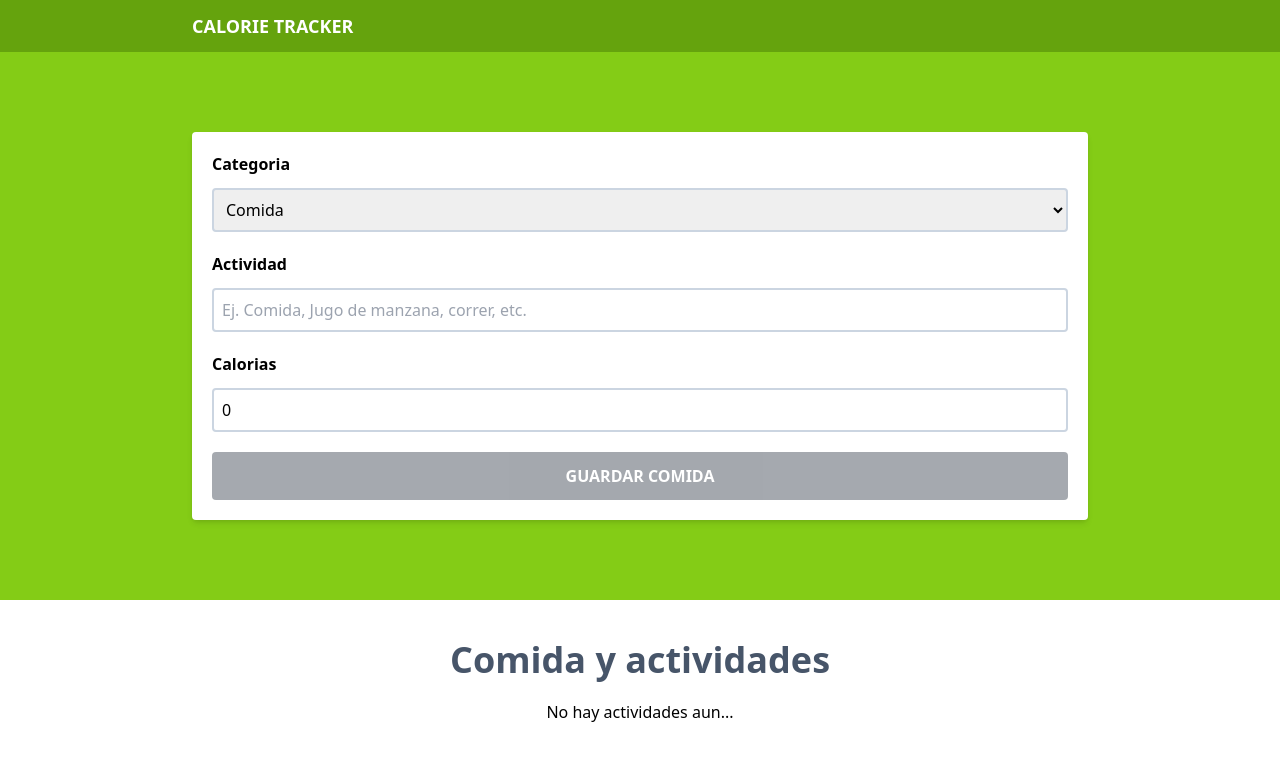
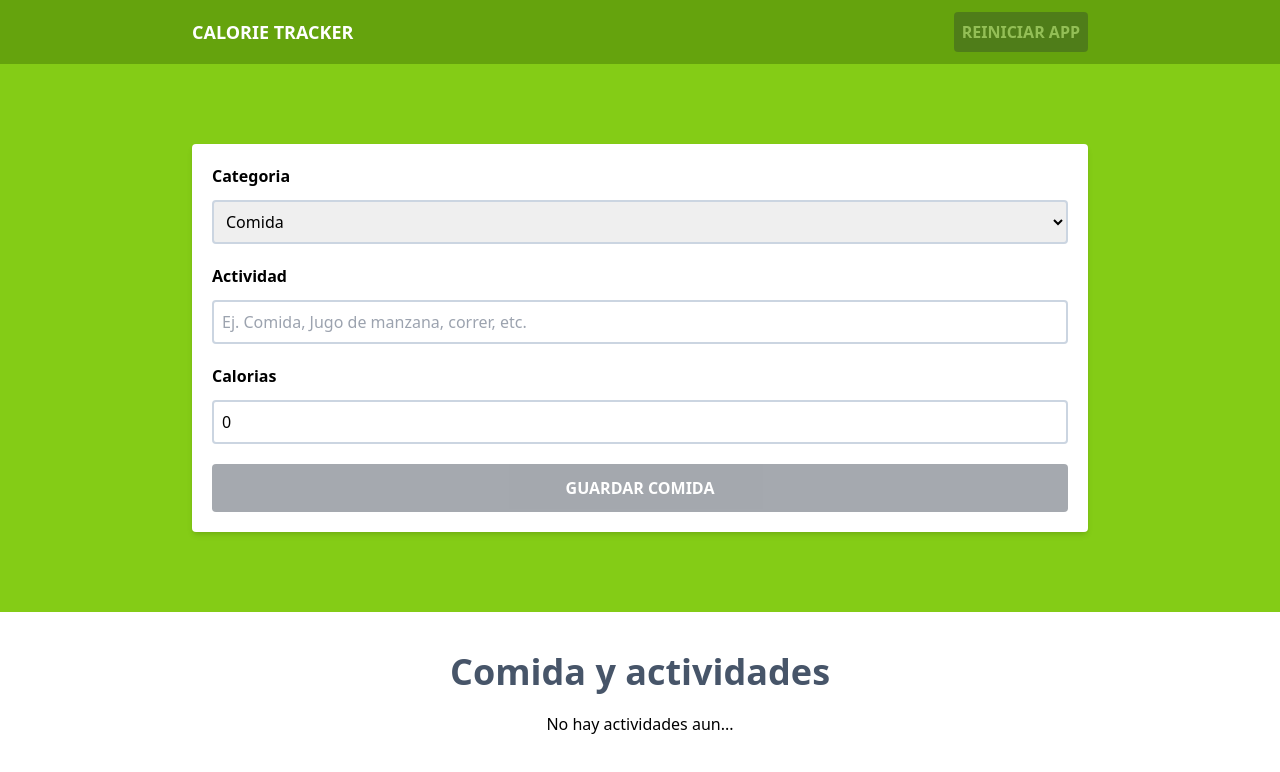
Before and after one commit to IvanVasquez289/calorie-tracker-ts, a React app: page / in a window 1280 px wide. Shown: the top 772 px of the page. Built offline with nearby package versions, Linux system fonts and the light colour scheme; the HTML template or start-up script is replaced by a standard one.

Commit message:
restart app

```diff
--- a/src/App.tsx
+++ b/src/App.tsx
@@ -1,4 +1,4 @@
-import { useReducer, useEffect } from 'react';
+import { useReducer, useEffect, useMemo } from 'react';
 import Form from "./components/Form"
 import { activityReducer, initialState } from "./reducers/activity-reducer"
 import ActivityList from "./components/ActivityList"
@@ -10,12 +10,19 @@ function App() {
     localStorage.setItem('activities', JSON.stringify(state.activities))
   },[state.activities])
 
-
+  const canRestartApp = useMemo(() => state.activities.length > 0, [state.activities])
   return (
     <>
      <header className="bg-lime-600 py-3">
-        <div className="max-w-4xl mx-auto flex justify-between">
+        <div className="max-w-4xl mx-auto flex justify-between items-center">
           <h1 className="text-lg font-bold text-white uppercase">Calorie Tracker</h1>
+          <button
+            className='bg-gray-800 hover:bg-gray-900 uppercase text-white p-2 font-bold rounded disabled:opacity-30 disabled:cursor-not-allowed'
+            disabled={!canRestartApp}
+            onClick={() => dispatch({type: 'restart-activities'})}
+          >
+            Reiniciar App
+          </button>
         </div>
      </header>
      <section className="bg-lime-500 py-20">
--- a/src/reducers/activity-reducer.ts
+++ b/src/reducers/activity-reducer.ts
@@ -4,7 +4,8 @@ export type ActivityActions =
     {type: 'save-activity', payload: {newActivity: Activity}} |
     {type: 'set-activeId', payload: {id: Activity['id']}} |
     {type: 'update-activity', payload: { updatedActivity: Activity }} |
-    {type: 'delete-activity', payload: {id: Activity['id']}}
+    {type: 'delete-activity', payload: {id: Activity['id']}} |
+    {type: 'restart-activities'}
 
 type ActivityState = {
   activities: Activity[];
@@ -56,5 +57,12 @@ export const activityReducer = (
           activities: updatedActivities,
       }
     }
+
+    if(action.type === 'restart-activities'){
+      return {
+        activities: [],
+        activeId: ''
+      }
+    }
     return state
 };
```
